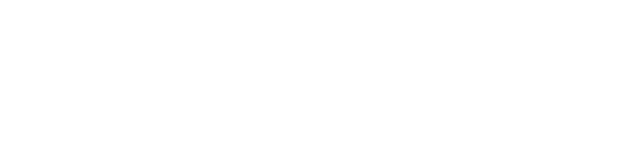
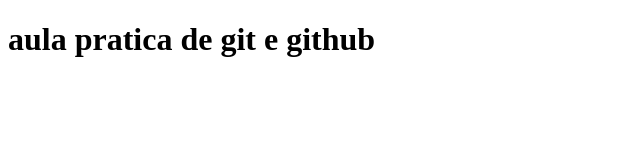
Before and after one commit to eriklango/pratica.git.e.github, a plain HTML site: page index.html in a window 1280 px wide. Shown: the whole page, without its empty margins (0-640 px from the left). Drawn offline with Linux system fonts and the light colour scheme.

Commit message:
novo titulo no index

```diff
--- a/index.html
+++ b/index.html
@@ -6,6 +6,6 @@
     <title>Document</title>
 </head>
 <body>
-
+    <h1>aula pratica de git e github</h1>
 </body>
 </html>
```
